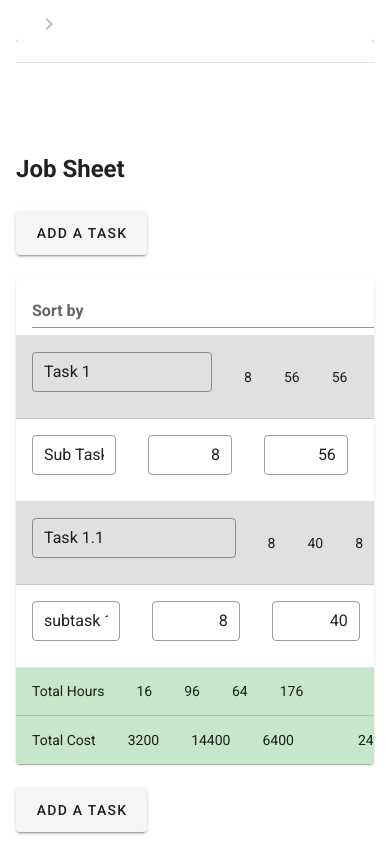
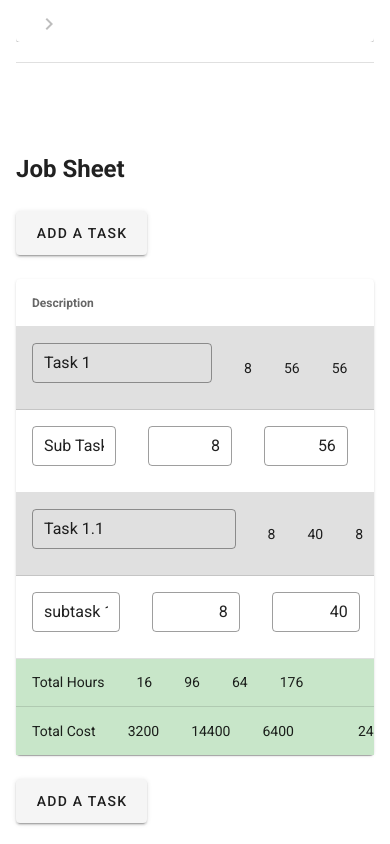
Before and after one commit to spectrum128/vue-job-sheet, a Vue app: page / in a window 390 px wide. Shown: the part 878-1722 px from the top of the page. Built offline with nearby package versions, Linux system fonts and the light colour scheme.

Commit message:
fix debounce and header issue on mobile

```diff
--- a/package.json
+++ b/package.json
@@ -9,6 +9,7 @@
   },
   "dependencies": {
     "core-js": "^3.6.4",
+    "lodash.debounce": "^4.0.8",
     "vue": "^2.6.11",
     "vue-router": "^3.1.6",
     "vuetify": "^2.2.11",
--- a/src/components/JobSheet.vue
+++ b/src/components/JobSheet.vue
@@ -55,8 +55,18 @@
       </v-row>
       <v-row>
           <v-col>
-              <v-data-table v-if="ready" :headers="headers" :items="jobSheetData" :items-per-page="1000" :hide-default-footer="true"  class="elevation-1">
+              <v-data-table hide-default-header disable-sort v-if="ready" :headers="headers" :items="jobSheetData" :items-per-page="1000" :hide-default-footer="true"  class="elevation-1">
 
+                <template v-slot:header="{ props: { headers } }">
+                    <thead>
+                        <tr>
+                            <th v-for="(h, idx) in headers" :key="idx">
+                                {{h.text}}
+                            </th>
+                        </tr>
+
+                    </thead>
+                </template>
                 <template v-slot:item="{ item }">
                     <tr v-if="(item.main && item.hasSubTasks) || item.isInfoRow" :class="{'green lighten-4': item.isInfoRow, 'grey lighten-2': !item.isInfoRow}">
                         <td v-for="(h,idx) in headers" :key="idx" >
@@ -114,6 +124,7 @@ import Sheet from '../models/JobSheet'
 import Task from '../models/Task'
 import StaffMember from '../models/StaffMember'
 import JobSheet from '../models/JobSheet'
+import debounce from 'lodash.debounce'
 
 export default {
     name: 'JobSheet',
@@ -170,7 +181,8 @@ export default {
 
         updateDataStructure(item){
             this.jobSheet.updateTask(item, this.staff);
-            this.forceUpdate();
+            debounce(this.forceUpdate, 250, { 'maxWait': 1000 });
+
         },
 
         addSubTask(task){
```
Also changed, not shown: 1 other file (tests, documents, lock files or other folders).
